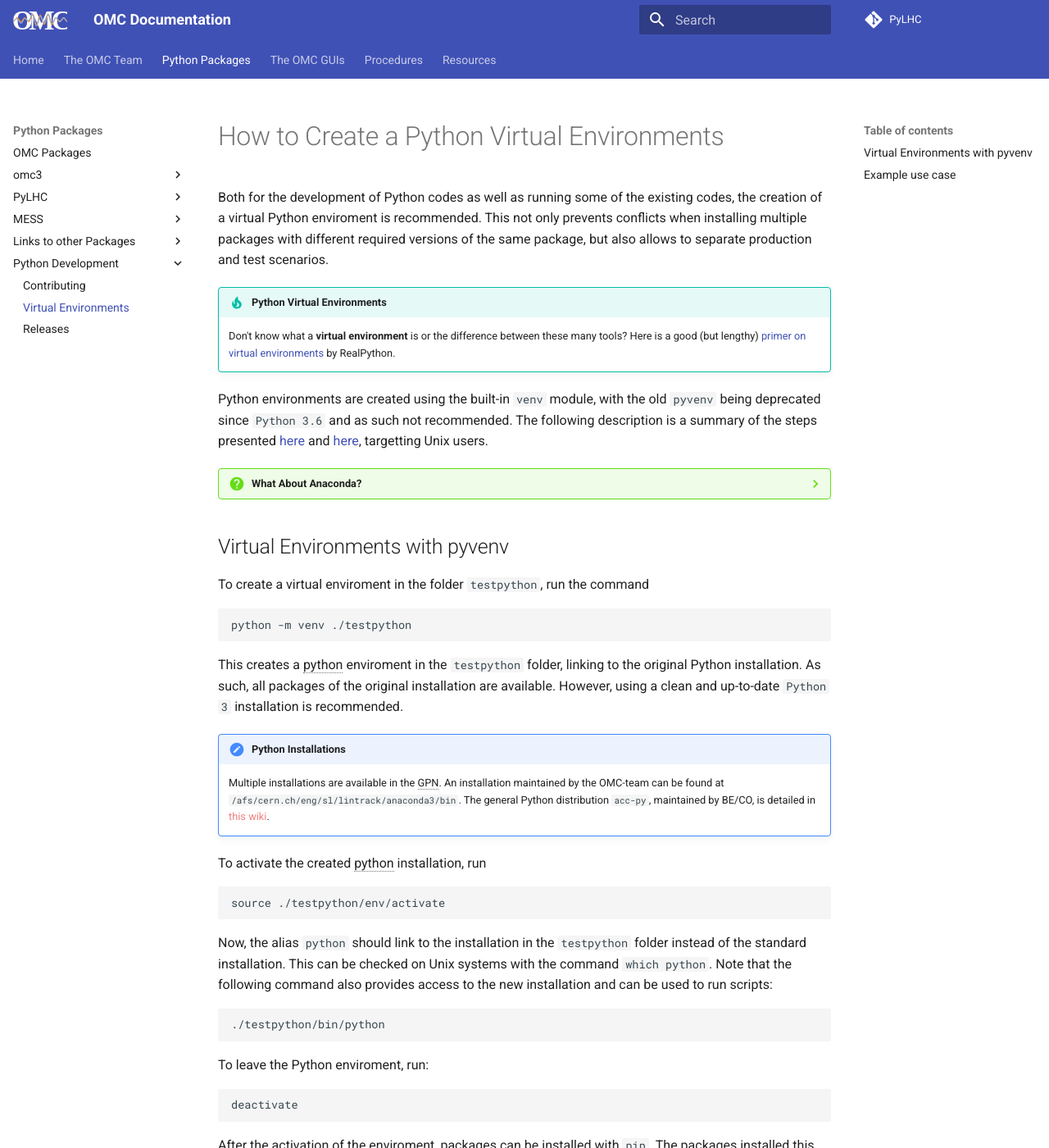
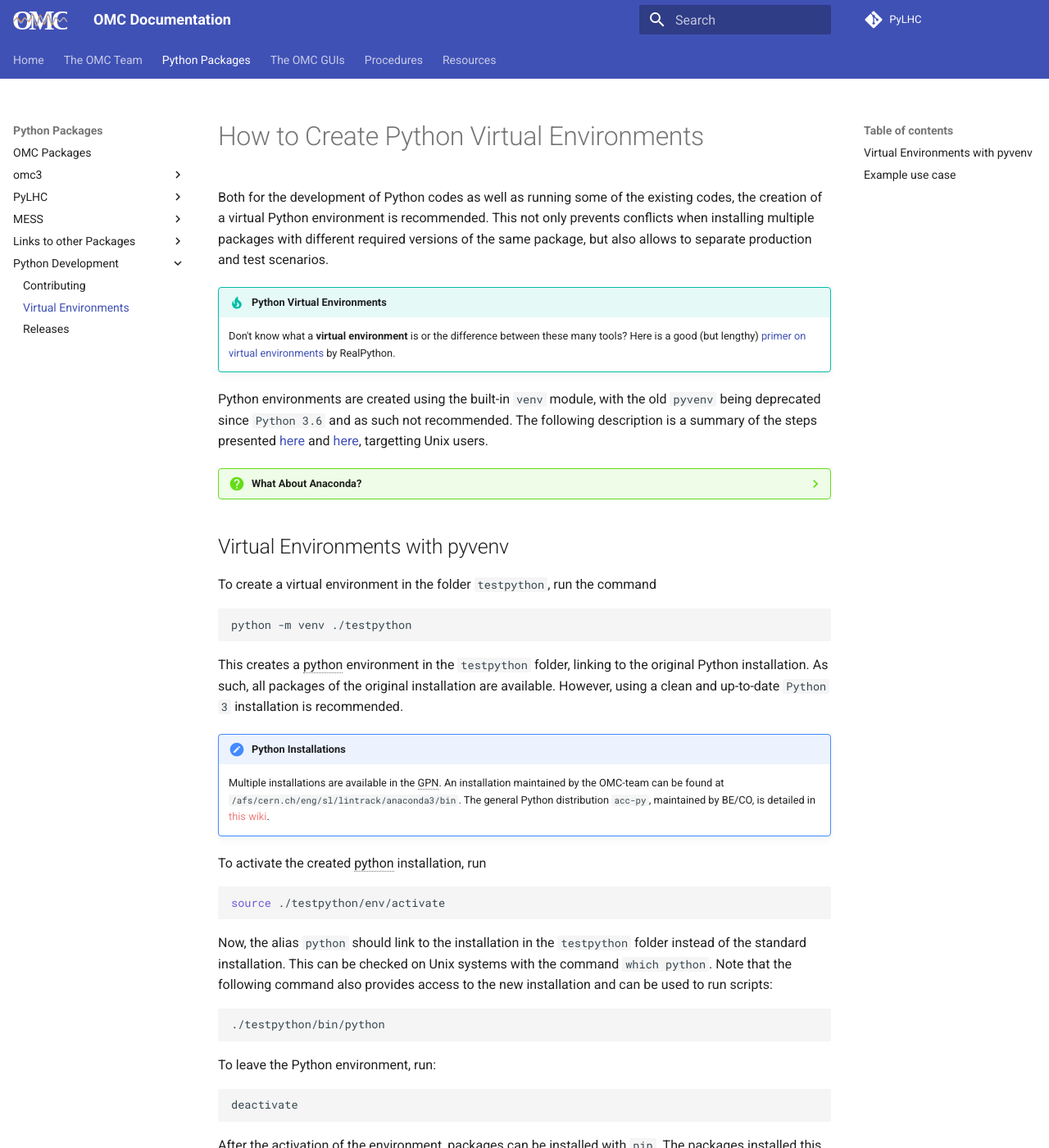
Before and after one commit to pylhc/pylhc.github.io, an MkDocs documentation site: the page built from docs/packages/development/howto_venv.md, in a window 1280 px wide and 1400 px high. Shown: the whole window at 82% size. Built offline with MkDocs 1.6.1 and Material for MkDocs 9.7.7, drawn with Linux system fonts in a browser that asks for light colours; some of the changed text lies outside the part shown.

Commit message:
fix all the typos, define code enviroments

````diff
--- a/docs/packages/development/howto_venv.md
+++ b/docs/packages/development/howto_venv.md
@@ -1,6 +1,6 @@
-# How to Create a Python Virtual Environments
+# How to Create Python Virtual Environments
 
-Both for the development of Python codes as well as running some of the existing codes, the creation of a virtual Python enviroment is recommended.
+Both for the development of Python codes as well as running some of the existing codes, the creation of a virtual Python environment is recommended.
 This not only prevents conflicts when installing multiple packages with different required versions of the same package, but also allows to separate production and test scenarios.
 
 !!! tip "Python Virtual Environments"
@@ -16,12 +16,13 @@
 
 ## Virtual Environments with pyvenv
 
-To create a virtual enviroment in the folder `testpython`, run the command
-```
+To create a virtual environment in the folder `testpython`, run the command
+
+```bash
 python -m venv ./testpython
 ```
 
-This creates a python enviroment in the `testpython` folder, linking to the original Python installation.
+This creates a python environment in the `testpython` folder, linking to the original Python installation.
 As such, all packages of the original installation are available.
 However, using a clean and up-to-date `Python 3` installation is recommended.
 
@@ -31,56 +32,61 @@
     The general Python distribution `acc-py`, maintained by BE/CO, is detailed in [this wiki][acc-py]{target=_blank .cern_internal}.
 
 To activate the created python installation, run
-```
+
+```bash
 source ./testpython/env/activate
 ```
 
 Now, the alias `python` should link to the installation in the `testpython` folder instead of the standard installation.
 This can be checked on Unix systems with the command `which python`.
 Note that the following command also provides access to the new installation and can be used to run scripts:
-```
+
+```bash
 ./testpython/bin/python
 ```
 
-To leave the Python enviroment, run:
-```
+To leave the Python environment, run:
+
+```bash
 deactivate
 ```
 
-After the activation of the enviroment, packages can be installed with `pip`.
+After the activation of the environment, packages can be installed with `pip`.
 The packages installed this way will be put in the `testpython` folder structure and will thus not affect the main system installation.
 Packages installed here will have priority over the packages of the original distribution when you have activated the environment.
 Different ways to use `pip` for package installations are nicely explained in the [official documentation][pip_installs]{target=_blank}.
 
 ## Example use case
 
-In the following, a typical example is shown how to create a virtual enviroment in the current working directory and install `omc3` to perform an optics analysis.
+In the following, a typical example is shown how to create a virtual environment in the current working directory and install `omc3` to perform an optics analysis.
 
 First, create and activate a virtual environment:
-```
+
+```bash
 /afs/cern.ch/eng/sl/lintrack/anaconda3/bin/python -m venv ./omcpython
 source ./omcpython/env/activate
 ```
 
 Then, clone and install the `omc3` package (since it is not yet deployed on PyPI):
-```
+
+```bash
 git clone https://github.com/pylhc/omc3
 pip install --editable ./omc3[all]
 ```
 
 Finally, run your analysis:
-```
+
+```bash
 python -m omc3.hole_in_one --harpy --files ...
 ```
-
 
 Note when installing `omc3`, required packages such as `tfs-pandas` are automatically fetched and installed from PyPi.
 Furthermore, additional required packages for running the unittests, such as `pytest`, are also installed when specifying the `all` or `test` extras.
 To run the tests, run:
-```
+
+```bash
 python -m pytest ./omc3/tests
 ```
-
 
 *[python]: If you don't know what Python is, this section might not be for you
 *[GPN]: CERN General Public Network
````
